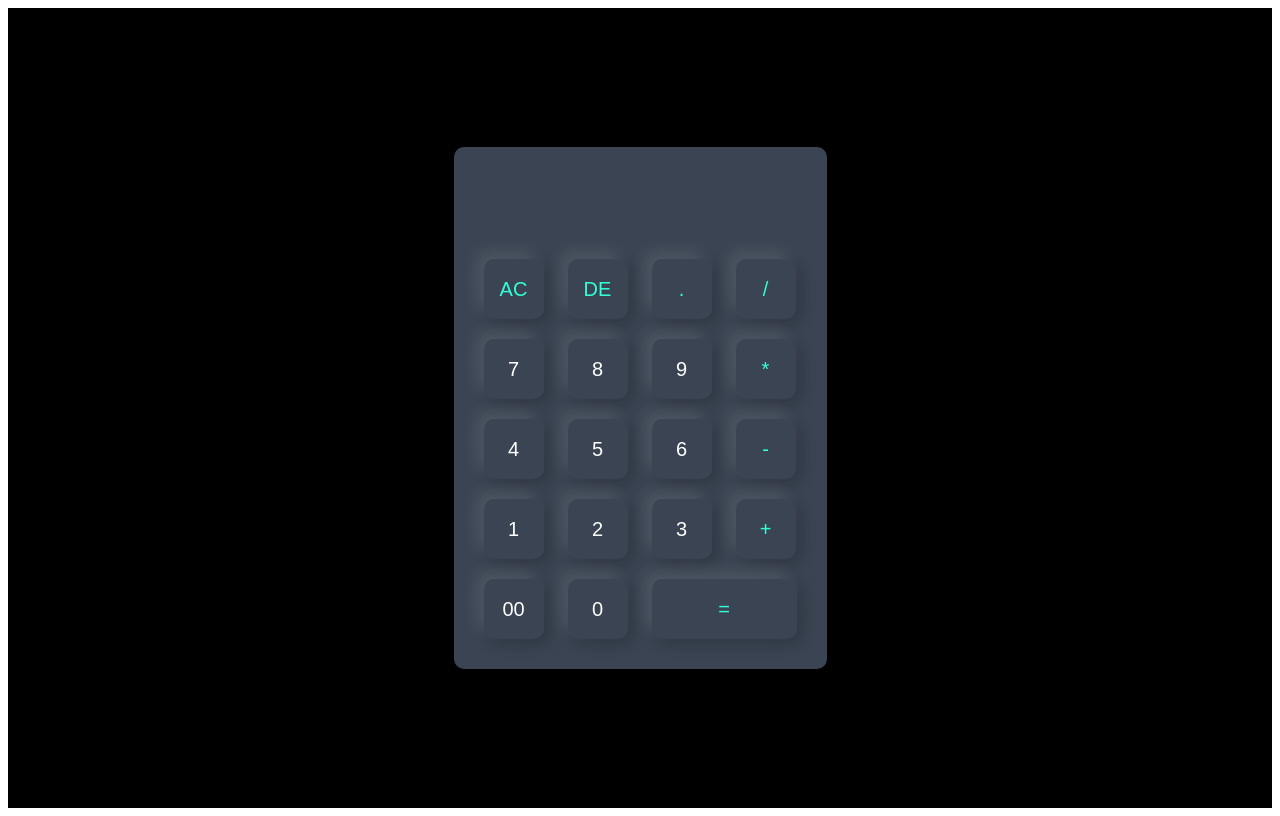
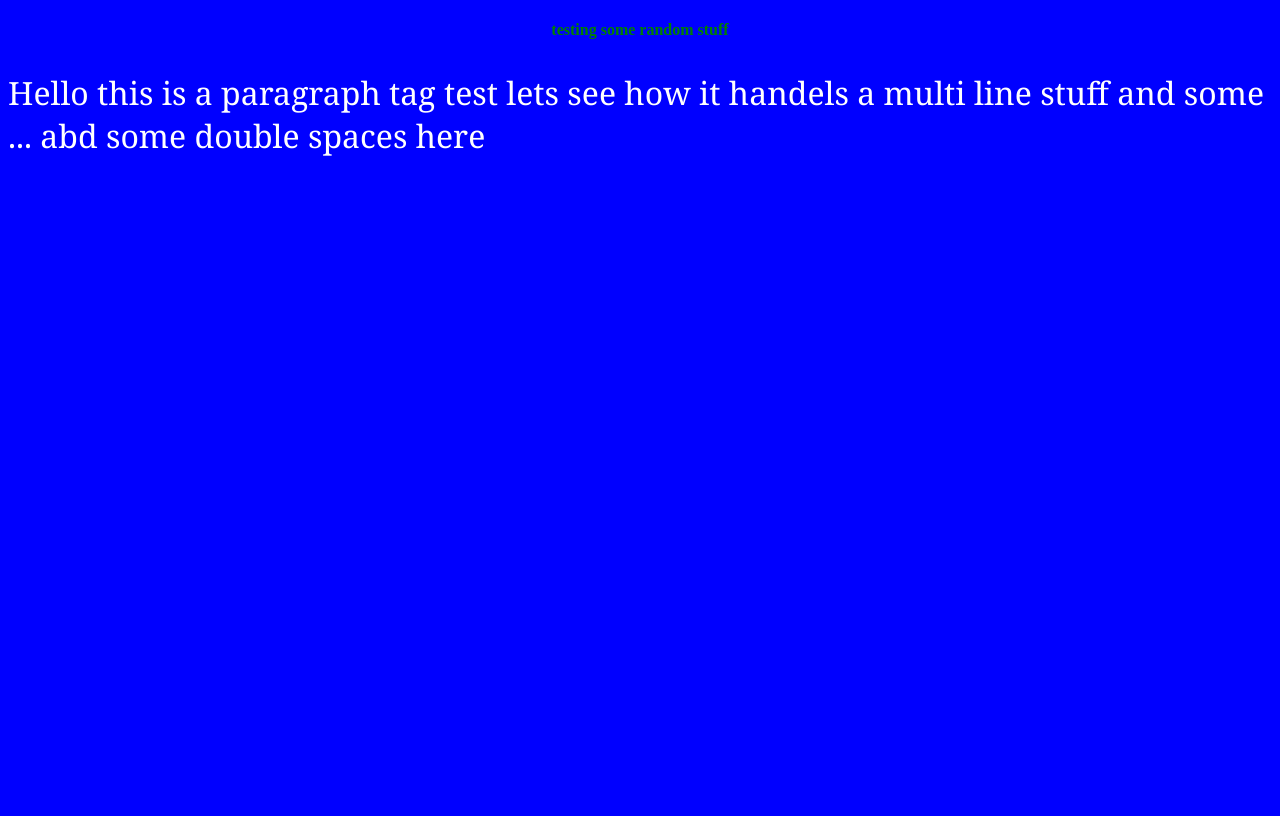
Before and after one commit to Vaibhav9535/my_space, a plain HTML site: page index.html in a window 1280 px wide. Drawn offline with Linux system fonts and the light colour scheme.

Commit message:
cleaned junk2

```diff
--- a/index.html
+++ b/index.html
@@ -1,50 +1,43 @@
 <!DOCTYPE html>
-<html>
-    <head>
-		<meta name="viewport" content="width=device-width, initial-scale=1.0">
-		<title>Calculator using javascript</title>
-		<link rel="stylesheet" href="style.css">
-	</head>
-<body>
+<html lang="en">
+  <head>
+    <title>Test program</title>
+    <meta charset="UTF-8">
+    <meta name="viewport" content="width=device-width, initial-scale=1">
+    <link href="css/style.css" rel="stylesheet">
+  </head>
+  <body bgcolor=blue>
+    <font color=green>
+      <center>
+        <h4>testing some random stuff</h4>
+      </center>
+    </font>
+    <font face=cambria size=06 color=white>
+      <p>Hello this is a paragraph tag test lets see how it handels a multi line stuff and some ... abd some double spaces    here </p>
+    </font>
+    <marquee direction="up"><b><font color=green>0000000000</font></b></marquee>
+    <marquee direction="down"><b><font color=green>0000000000</font></b></marquee>
+    <marquee direction="up"><b><font color=green>0000000000</font></b></marquee>
+    <marquee direction="down"><b><font color=green>0000000000</font></b></marquee>
+    <marquee direction="up"><b><font color=green>0000000000</font></b></marquee>
+    <marquee direction="down"><b><font color=green>0000000000</font></b></marquee>
+    <marquee direction="up"><b><font color=green>0000000000</font></b></marquee>
+    <marquee direction="down"><b><font color=green>0000000000</font></b></marquee>
+    <marquee direction="up"><b><font color=green>0000000000</font></b></marquee>
+    <marquee direction="down"><b><font color=green>0000000000</font></b></marquee>
+    <marquee direction="up"><b><font color=green>0000000000</font></b></marquee>
 
 
-<div class="container">
-    <div class="calculator">
-		<form>
-			<div class="display">
-				<input type="text" name="display">
-			</div>
-			<div>
-				<input type="button" value="AC" onclick="display.value = '' " class="operator">
-                <input type="button" value="DE" onclick="display.value = display.value.toString().slice(0,-1) " class="operator">
-                <input type="button" value="." onclick="display.value += '.' " class="operator">
-                <input type="button" value="/" onclick="display.value += '/' " class="operator">
-			</div>
-            <div>
-				<input type="button" value="7" onclick="display.value += '7' ">
-				<input type="button" value="8" onclick="display.value += '8' ">
-                <input type="button" value="9" onclick="display.value += '9' ">
-                <input type="button" value="*" onclick="display.value += '*' " class="operator">
-			</div>
-            <div>
-				<input type="button" value="4" onclick="display.value += '4' ">
-                <input type="button" value="5" onclick="display.value += '5' ">
-                <input type="button" value="6" onclick="display.value += '6' ">
-                <input type="button" value="-" onclick="display.value += '-' " class="operator">
-			</div>
-            <div>
-				<input type="button" value="1" onclick="display.value += '1' ">
-                <input type="button" value="2" onclick="display.value += '2' ">
-                <input type="button" value="3" onclick="display.value += '3' ">
-                <input type="button" value="+" onclick="display.value += '+' " class="operator">
-			</div>
-            <div>
-				<input type="button" value="00" onclick="display.value += '00' ">
-                <input type="button" value="0" onclick="display.value += '0' ">
-                <input type="button" value="=" onclick="display.value = eval(display.value)"class="equal operator">
-			</div>
-		</form>
-	</div>
-</div>
-</body>
+
+
+
+
+
+
+
+
+
+
+
+  </body>
 </html>
--- a/style.css
+++ /dev/null
@@ -1,56 +0,0 @@
-.{
-	margin: 0;
-	padding: 0;
-	font-family: 'poppins', sans-serif;
-	box-sizing: border-box;
-}
-
-.container{
-	width: 100%;
-	height: 100vh;
-	background: black;
-	display: flex;
-	align-items: center;
-	justify-content: center;
-}
-
-.calculator{
-	background: #3a4452;
-	padding: 20px;
-	border-radius: 10px;
-}
-
-.calculator form input{
-	border: 0;
-	outline: 0;
-	width: 60px;
-	height: 60px;
-	border-radius: 10px;
-	box-shadow: -8px -8px 15px rgba(255,255,255,0.1),5px 5px 15px rgba(0,0,0,0.2);
-	background: transparent;
-	font-size: 20px;
-	color: #fff;
-	cursor: pointer;
-	margin: 10px;
-}
-
-form .display {
-    display: flex;
-	justify-content: flex-end;
-	margin 20px 0;
-}
-
-form .display input{
-	text-align: right;
-	flex: 1;
-	font-size: 45px;
-	box-shadow: none;
-}
-
-form input.equal {
-	width: 145px;
-}
-
-form input.operator {
-    color:#33ffd8;
-}
```
Also changed, not shown: main.txt (deleted), 2 other files.
